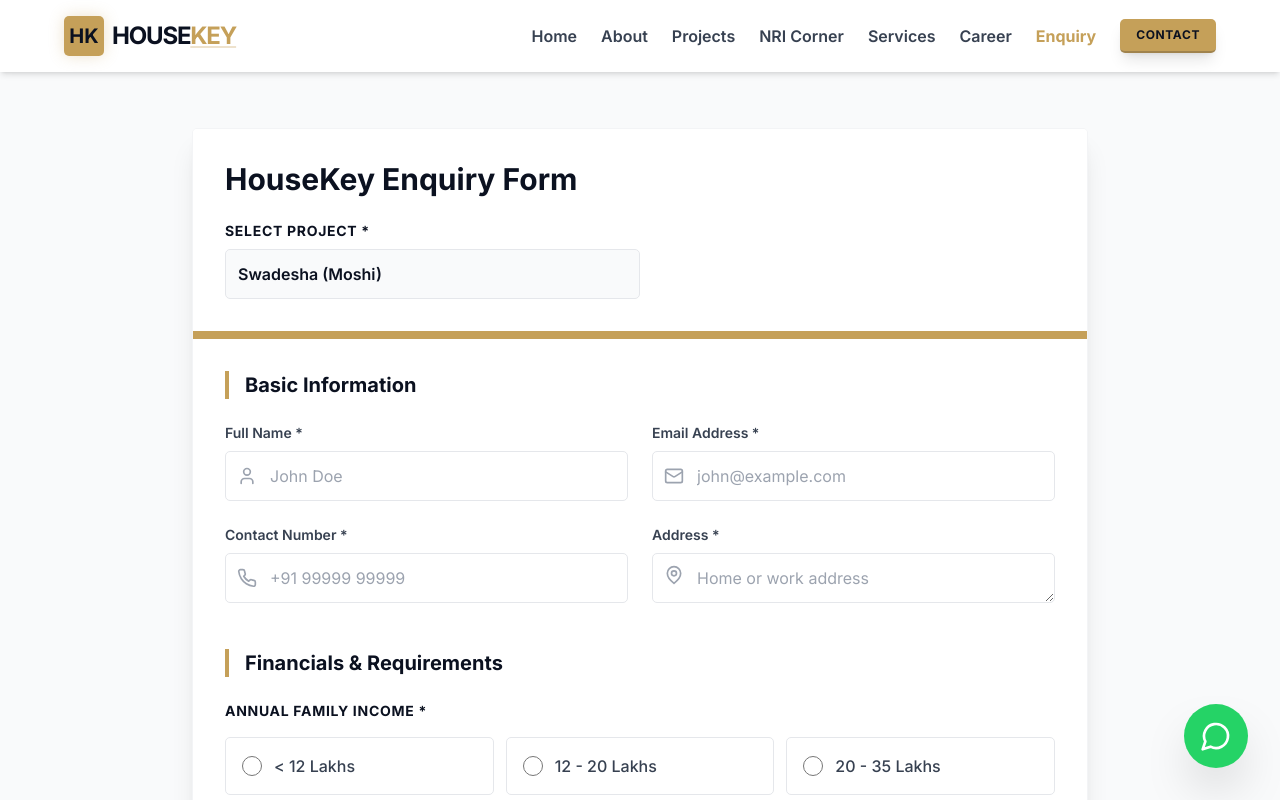
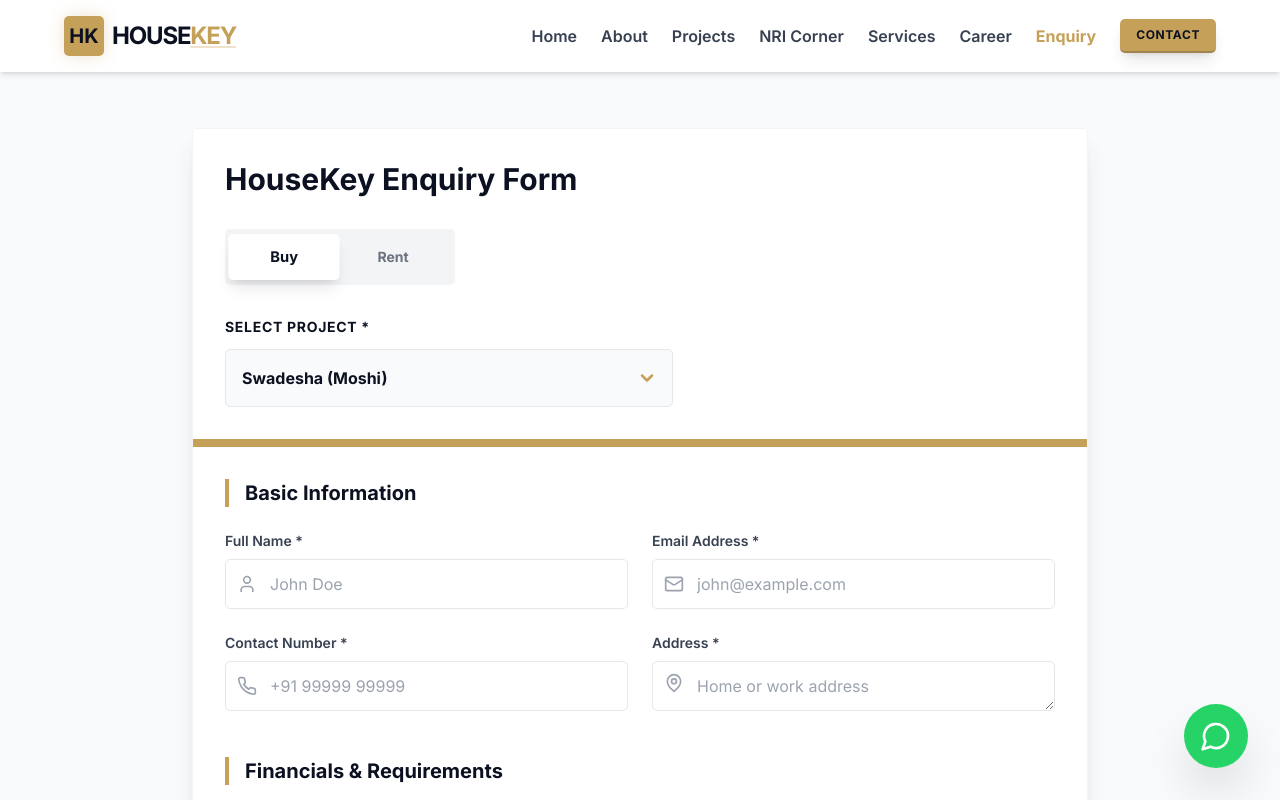
Before and after one commit to teamglobal1998-creator/housekey, a Next.js app: page /enquiry in a window 1280 px wide. Shown: the top 800 px of the page. Built offline with nearby package versions, Linux system fonts and the light colour scheme.

Commit message:
feat: add Buy/Rent tabs to enquiry form and handle conditional project selection

```diff
--- a/app/enquiry/page.tsx
+++ b/app/enquiry/page.tsx
@@ -8,6 +8,8 @@
 export default function EnquiryPage() {
   const [isSubmitting, setIsSubmitting] = useState(false);
   const [submitted, setSubmitted] = useState(false);
+
+  const [activeTab, setActiveTab] = useState("buy");
 
   const handleSubmit = async (e: React.FormEvent) => {
     e.preventDefault();
@@ -55,16 +57,48 @@
         <div className="bg-white shadow-xl rounded-2xl md:rounded-3xl overflow-hidden border border-gray-100">
           {/* Header */}
           <div className="bg-white p-6 md:p-8 border-b-4 md:border-b-8 border-accent relative">
-            <h1 className="text-2xl md:text-3xl font-bold text-primary mb-4 md:mb-6">HouseKey Enquiry Form</h1>
+            <h1 className="text-2xl md:text-3xl font-bold text-primary mb-6 md:mb-8">HouseKey Enquiry Form</h1>
 
-            <div className="space-y-2">
+            <div className="flex flex-col gap-8">
+              {/* Type Selection Tabs */}
+              <div className="inline-flex p-1.5 bg-gray-100 rounded-2xl self-start">
+                <button
+                  type="button"
+                  onClick={() => setActiveTab("buy")}
+                  className={`px-10 py-3 rounded-xl text-sm font-bold transition-all duration-300 ${activeTab === "buy" ? "bg-white text-primary shadow-lg scale-105" : "text-gray-500 hover:text-primary"}`}
+                >
+                  Buy
+                </button>
+                <button
+                  type="button"
+                  onClick={() => setActiveTab("rent")}
+                  className={`px-10 py-3 rounded-xl text-sm font-bold transition-all duration-300 ${activeTab === "rent" ? "bg-white text-primary shadow-lg scale-105" : "text-gray-500 hover:text-primary"}`}
+                >
+                  Rent
+                </button>
+              </div>
+
+              {/* Conditional Project Selection */}
+              {activeTab === "buy" && (
+                <motion.div
+                  initial={{ opacity: 0, scale: 0.95 }}
+                  animate={{ opacity: 1, scale: 1 }}
+                  className="space-y-3"
+                >
                   <label className="block text-sm font-bold text-primary uppercase tracking-wider">Select Project *</label>
-              <select required className="w-full md:w-1/2 p-3 bg-gray-50 border border-gray-200 rounded-xl focus:ring-2 focus:ring-accent outline-none font-semibold text-primary appearance-none cursor-pointer">
+                  <div className="relative group max-w-md">
+                    <select required className="w-full p-4 bg-gray-50 border border-gray-200 rounded-2xl focus:ring-2 focus:ring-accent outline-none font-bold text-primary appearance-none cursor-pointer group-hover:bg-white transition-colors">
                       <option value="Swadesha">Swadesha (Moshi)</option>
                       <option value="Aurum Avenue">Aurum Avenue (Manchar)</option>
                       <option value="Adi Prime">Adi Prime (Moshi)</option>
                       <option value="Other">Other Project</option>
                     </select>
+                    <div className="absolute right-4 top-1/2 -translate-y-1/2 pointer-events-none text-accent">
+                      <svg width="20" height="20" viewBox="0 0 24 24" fill="none" stroke="currentColor" strokeWidth="3" strokeLinecap="round" strokeLinejoin="round"><path d="m6 9 6 6 6-6"/></svg>
+                    </div>
+                  </div>
+                </motion.div>
+              )}
             </div>
           </div>
 
```
Lines whose indentation alone changed are shown as unchanged.
